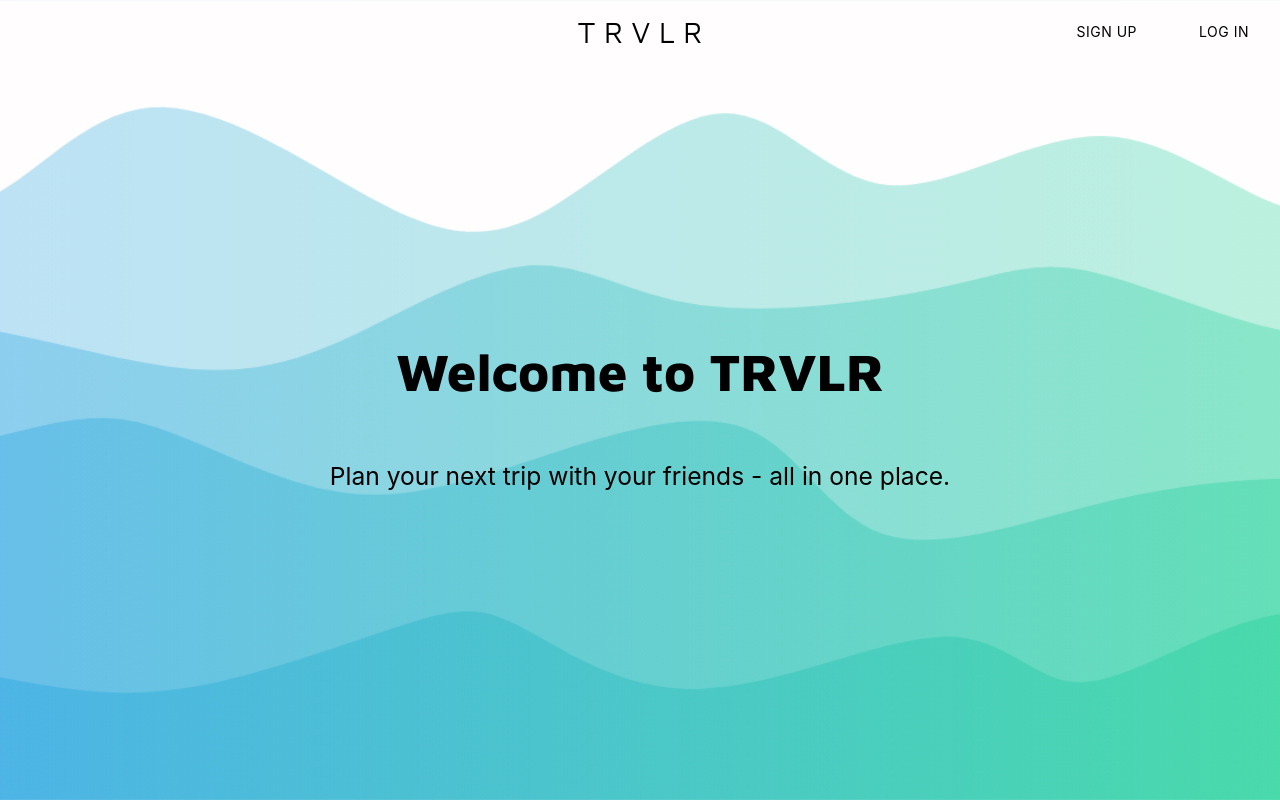
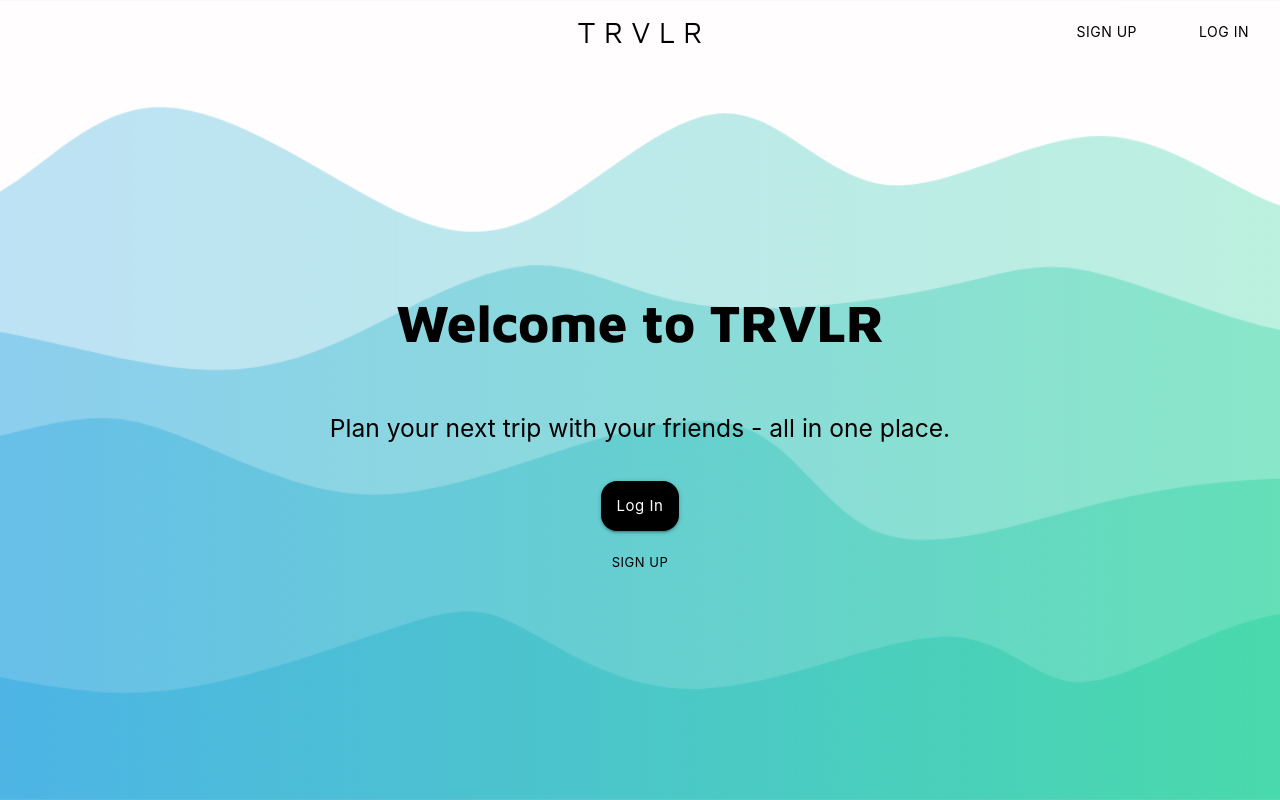
Before and after one commit to verusbabb/TRVLR, a React (Create React App) app in the folder client/: page / in a window 1280 px wide. Shown: the top 800 px of the page. Built offline with nearby package versions, Linux system fonts and the light colour scheme.

Commit message:
added login and signup buttons to desktop homepage

```diff
--- a/client/src/components/Welcome/index.js
+++ b/client/src/components/Welcome/index.js
@@ -19,7 +19,7 @@ function index() {
                     <h5 className="black-text">Plan your next trip with your friends - all in one place.</h5>
                     </div>
                 </div>
-                <div className="mobile-buttons">
+                <div className="center">
                     <Link to="/login" className="roundedbtn btn-small white-text bigger-text">Log In</Link>
                     <br></br>
                     <Link to= "/signup" className="roundedTransparent btn-small transparentBG no-shadows">Sign Up</Link>
```
